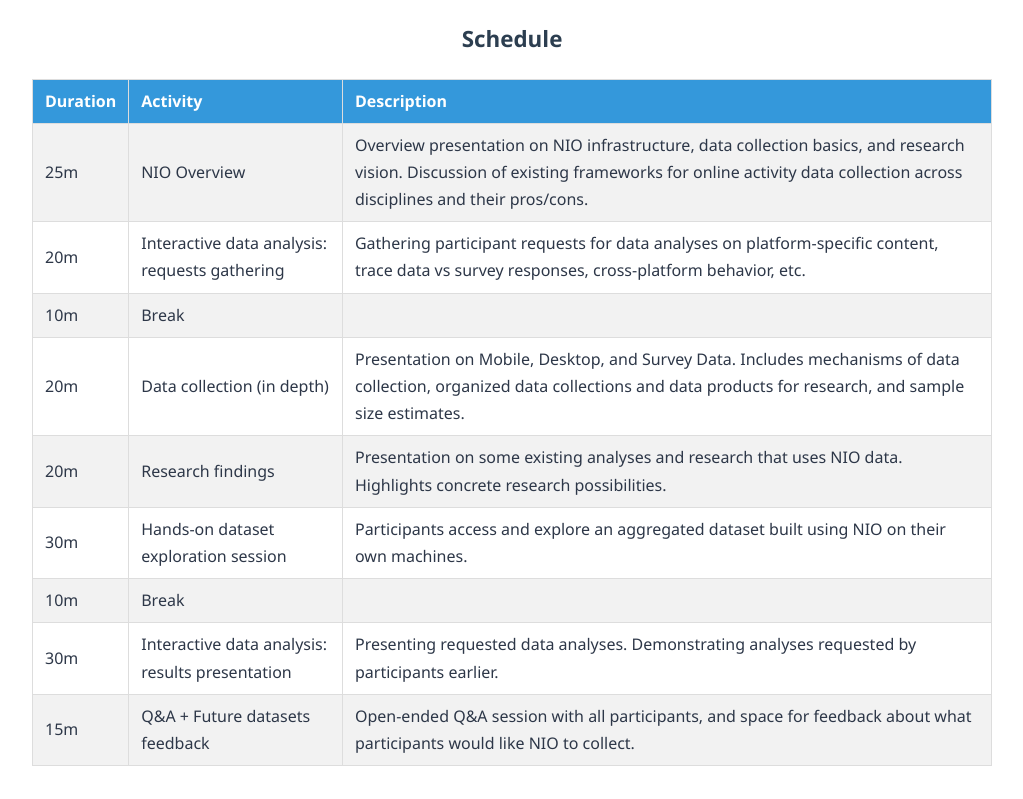
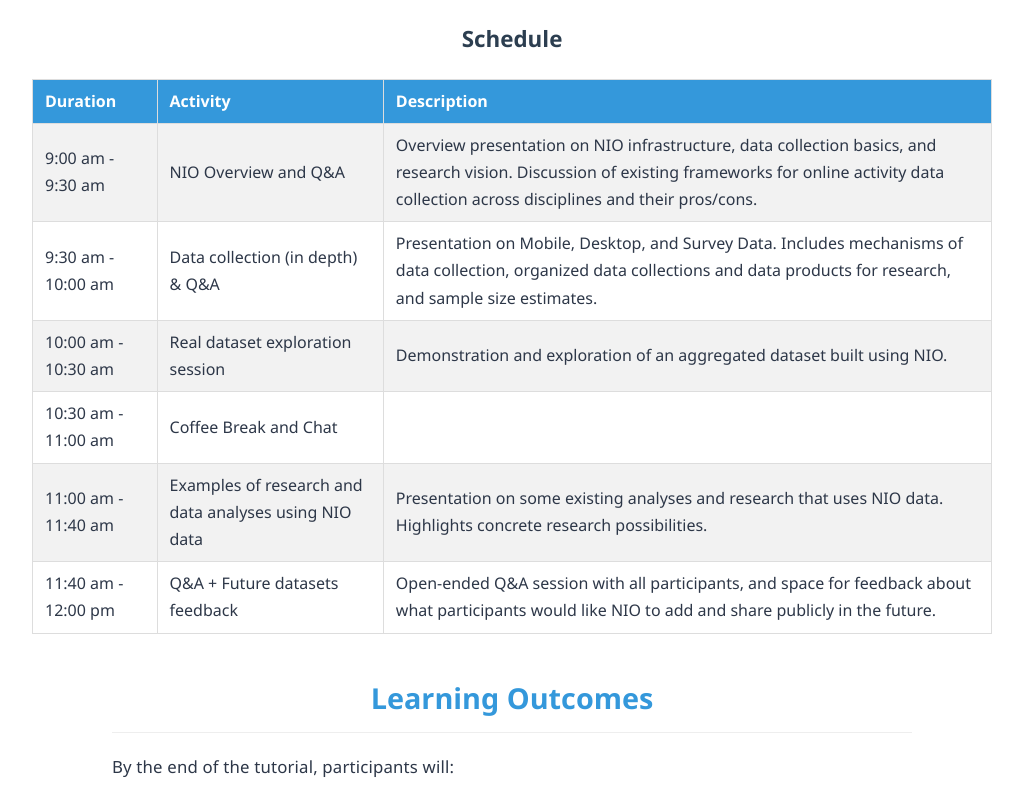
Before and after one commit to National-Internet-Observatory/beyondapi_websci25, a plain HTML site: page index.html in a window 1280 px wide. Shown: the part 1720-2519 px from the top of the page, without its empty margins (128-1151 px from the left). Drawn offline with Linux system fonts and the light colour scheme.

Commit message:
📝 update(schedule): revise session timings and titles for clarity

```diff
--- a/index.html
+++ b/index.html
@@ -77,49 +77,45 @@
                 <th>Description</th>
             </tr>
             <tr>
-                <td>25m</td>
-                <td>NIO Overview</td>
+                <td>9:00 am - 9:30 am</td>
+                <td>NIO Overview and Q&A</td>
                 <td>Overview presentation on NIO infrastructure, data collection basics, and research vision. Discussion of existing frameworks for online activity data collection across disciplines and their pros/cons.</td>
             </tr>
-            <tr>
+            <!-- <tr>
                 <td>20m</td>
                 <td>Interactive data analysis: requests gathering</td>
                 <td>Gathering participant requests for data analyses on platform-specific content, trace data vs survey responses, cross-platform behavior, etc.</td>
+            </tr> -->
+            <tr>
+                <td>9:30 am - 10:00 am</td>
+                <td>Data collection (in depth) & Q&A</td>
+                <td>Presentation on Mobile, Desktop, and Survey Data. Includes mechanisms of data collection, organized data collections and data products for research, and sample size estimates.</td>
             </tr>
             <tr>
-                <td>10m</td>
-                <td>Break</td>
+                <td>10:00 am - 10:30 am</td>
+                <td>Real dataset exploration session</td>
+                <td>Demonstration and exploration of an aggregated dataset built using NIO.</td>
+            </tr>
+            <tr>
+                <td>10:30 am - 11:00 am</td>
+                <td>Coffee Break and Chat</td>
                 <td></td>
             </tr>
             <tr>
-                <td>20m</td>
-                <td>Data collection (in depth)</td>
-                <td>Presentation on Mobile, Desktop, and Survey Data. Includes mechanisms of data collection, organized data collections and data products for research, and sample size estimates.</td>
-            </tr>
-            <tr>
-                <td>20m</td>
-                <td>Research findings</td>
+                <td>11:00 am - 11:40 am</td>
+                <td>Examples of research and data analyses using NIO data</td>
                 <td>Presentation on some existing analyses and research that uses NIO data. Highlights concrete research possibilities.</td>
             </tr>
-            <tr>
-                <td>30m</td>
-                <td>Hands-on dataset exploration session</td>
-                <td>Participants access and explore an aggregated dataset built using NIO on their own machines.</td>
-            </tr>
-            <tr>
-                <td>10m</td>
-                <td>Break</td>
-                <td></td>
-            </tr>
-            <tr>
+            <!-- <tr>
                 <td>30m</td>
                 <td>Interactive data analysis: results presentation</td>
                 <td>Presenting requested data analyses. Demonstrating analyses requested by participants earlier.</td>
-            </tr>
+            </tr> -->
             <tr>
-                <td>15m</td>
+                <td>11:40 am - 12:00 pm</td>
                 <td>Q&A + Future datasets feedback</td>
-                <td>Open-ended Q&A session with all participants, and space for feedback about what participants would like NIO to collect.</td>
+                <td>Open-ended Q&A session with all participants, and space for feedback about what participants would like NIO to add and share publicly in the future.
+                </td>
             </tr>
         </table>
 
```
